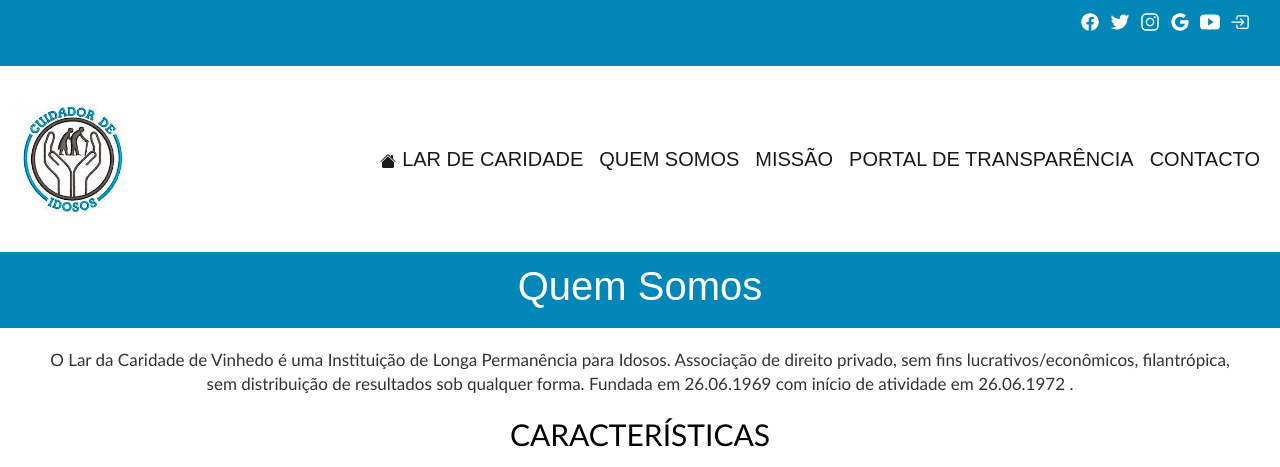
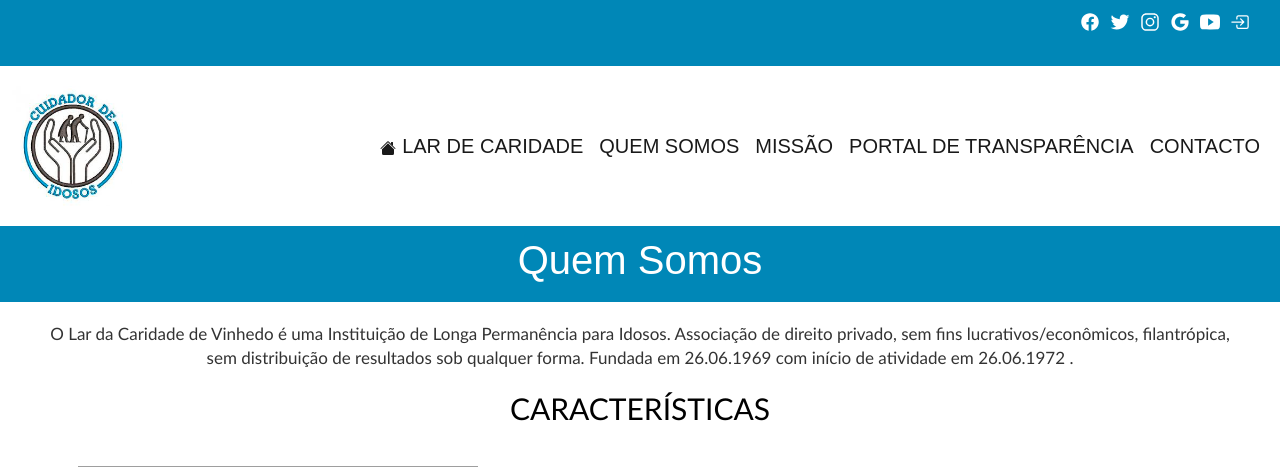
Before and after one commit to clesiosantos1/santos, a PHP site: page /quem.html in a window 1280 px wide. Shown: the top 467 px of the page. Run offline with PHP 8.4, Linux system fonts and the light colour scheme; some libraries are stand-ins or nearby versions; grey boxes are pictures that could not be loaded.

Commit message:
alterado o menu

```diff
--- a/missa.html
+++ b/missa.html
@@ -17,7 +17,9 @@
   <style>
    .navbar-expand-lg {
       background-color: rgb(255, 255, 255);
-    }
+
+        height: 8em;
+          }
 
     .button.is-medium {
       font-size: 1.25rem;
--- a/quem.css
+++ b/quem.css
@@ -606,6 +606,7 @@
             display: none;
         }
 
+
         @media only screen and (max-width:1200px) {
             * {
                 box-sizing: border-box;
@@ -1065,7 +1066,7 @@
             cursor: pointer;
         }
         .navbar-expand-lg {
-            background-color: rgb(255, 255, 255);
+            height: 20em;
           }
 
           .button.is-medium {
--- a/quem.html
+++ b/quem.html
@@ -308,6 +308,11 @@ body {
 #myBtn:hover {
   background-color: rgb(241, 28, 28);
 }
+
+.navbar-expand-lg{
+  height: 8em;
+}
+
 </style>
 </head>
 <body>
```
Also changed, not shown: index.html (+19 -1 lines).
